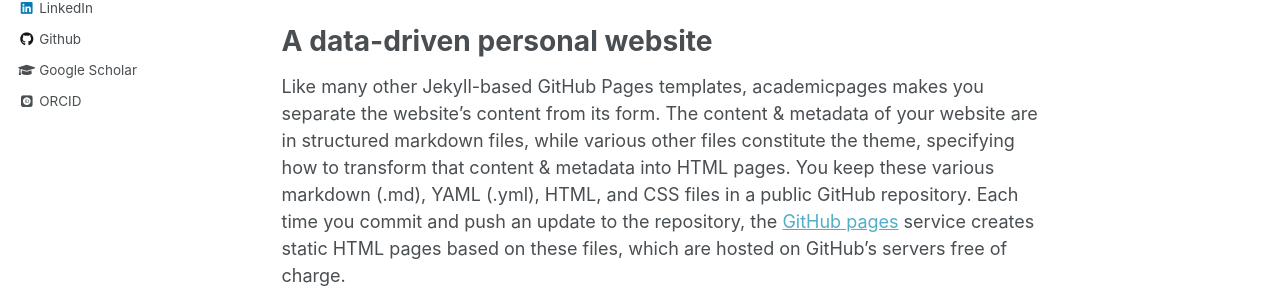
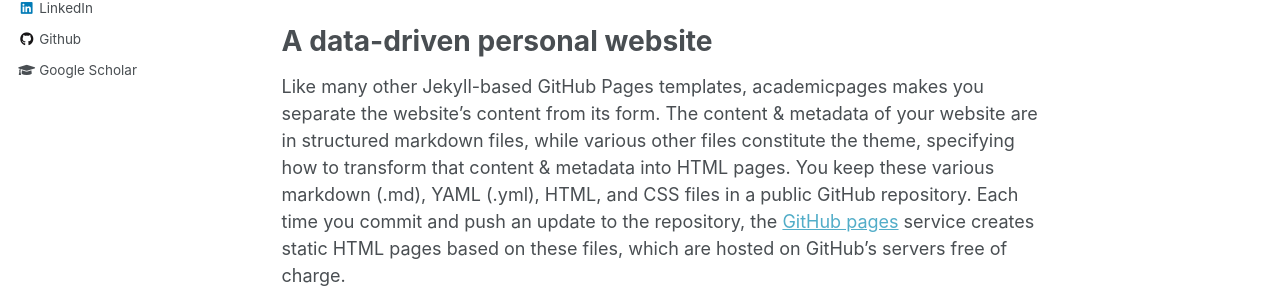
Before and after one commit to Hasan-MdRakibul/hasan-mdrakibul.github.io, a Jekyll site: the page built from _pages/about.md, in a window 1280 px wide. Shown: the part 457-745 px from the top of the page. Built offline with Jekyll 4.4.1, drawn with Linux system fonts in a browser that asks for light colours; some web fonts are replaced.

Commit message:
init changes

```diff
--- a/_config.yml
+++ b/_config.yml
@@ -88,8 +88,8 @@ author:
   #pubmed           : "https://www.ncbi.nlm.nih.gov/pubmed/?term=john+snow"
   googlescholar    : "https://scholar.google.com/citations?user=0FE1WigAAAAJ&hl=en"
   email            : "mdhas1@morgan.edu, hasan.mr@du.ac.bd"
-#  researchgate     :  # example: "https://www.researchgate.net/profile/yourprofile"
-  Website           : "https://www.du.ac.bd/body/faculty_details/MIS/2293"
+  Website     :  "https://www.du.ac.bd/body/faculty_details/MIS/2293"
+#  Website           : "https://www.du.ac.bd/body/faculty_details/MIS/2293"
 #  bitbucket        :
 #  codepen          :
 #  dribbble         :
@@ -103,7 +103,7 @@ author:
 #  impactstory      : #"https://profiles.impactstory.org/u/xxxx-xxxx-xxxx-xxxx"
 #  lastfm           :
   linkedin         : "md-rakibul-hasan-93050718b"
-  orcid            : "http://orcid.org/yourorcidurl"
+#  orcid            : "http://orcid.org/yourorcidurl"
 #  pinterest        :
 #  soundcloud       :
 #  stackoverflow    : # http://stackoverflow.com/users/123456/username
```
